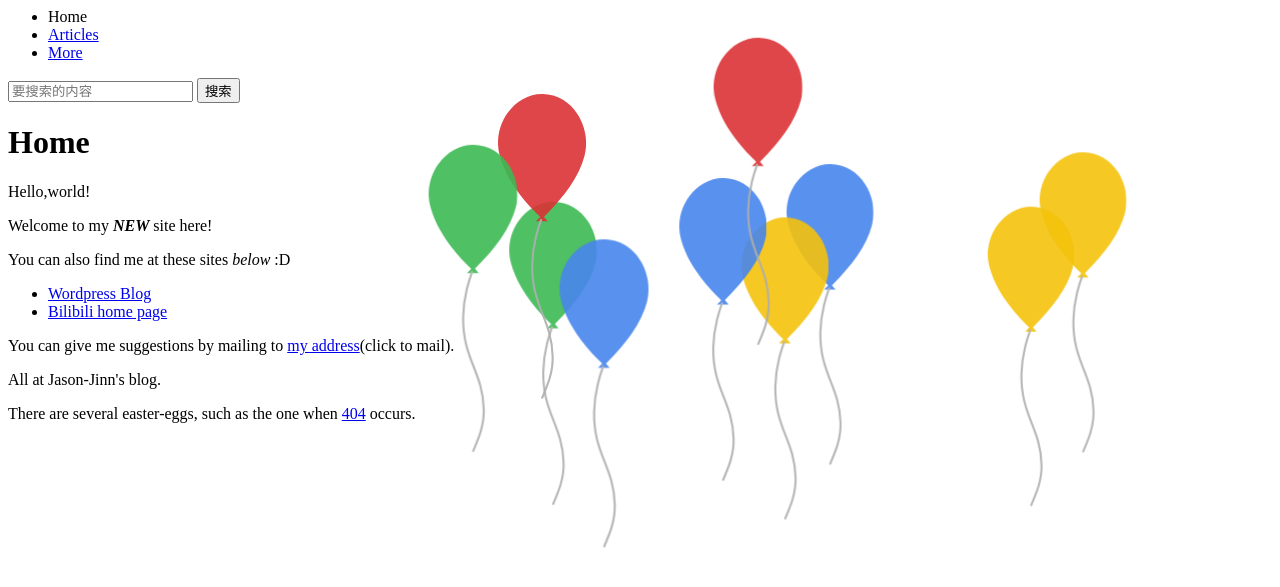
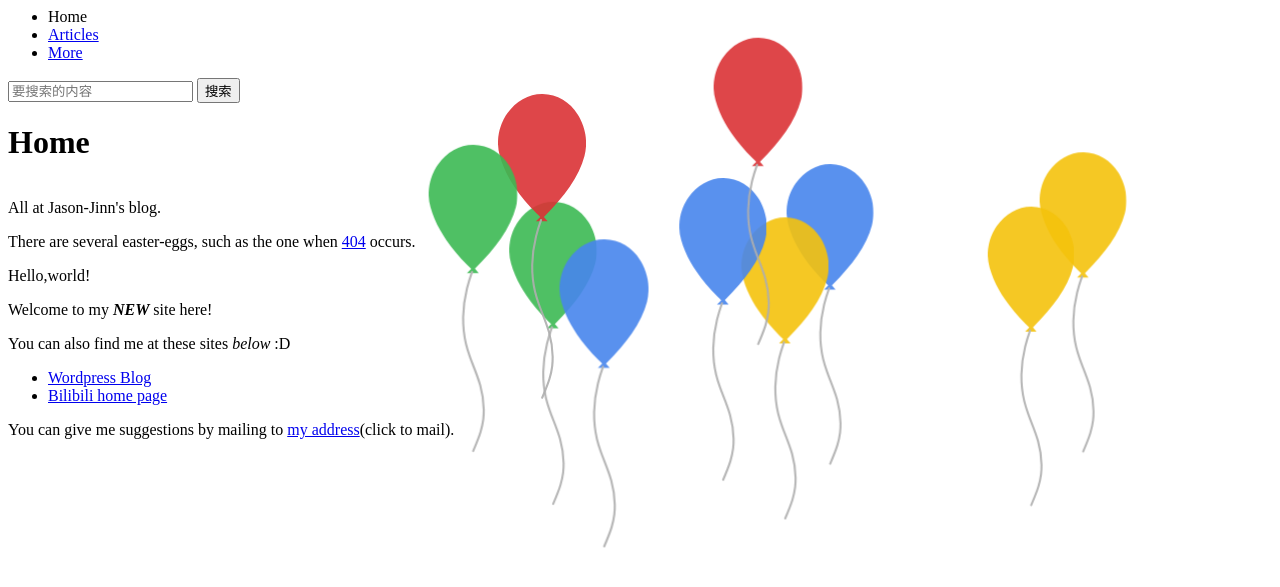
Before and after one commit to Jason-Jinn/jason-jinn.github.io, a plain HTML site: page index.html in a window 1280 px wide. Shown: the part 107-694 px from the top of the page. Drawn offline with Linux system fonts and the light colour scheme; a script that the page names is missing; files whose address does not match are found by name.

Commit message:
Update index.html

```diff
--- a/index.html
+++ b/index.html
@@ -20,6 +20,17 @@
     <meta charset="utf-8">
     <meta name="viewport" content="width=device-width">
     <title>Jason-Jinn|Home</title>
+
+    <style>
+        #main{
+            min-height: 100%;
+            margin-bottom:-200px; /* 设置下边距为-200尽量不要让页脚离内容太远 */
+        }
+
+        #separate{
+            height: 200px;
+        }
+    </style>
   </head>
 
   <body>
@@ -47,6 +58,20 @@
 
     <h1>Home</h1>
 
+    <div id="main">
+        <!-- 页面内容包括顶部导航栏 -->
+
+        <div id="separate"></div><!-- 可以放置main里面也可以到外面，放里面不会与页脚的边距过大 -->
+    </div>
+
+    <div id="footer">
+        <!-- 页脚内容 -->
+	 <footer>
+      	     <p>All at Jason-Jinn's blog.</p>
+             <p>There are several easter-eggs, such as the one when <a href="https://jason-jinn.github.io/404.html">404</a> occurs.</p>
+	 </footer>
+    </div>
+
     <p>Hello,world!</p>
     <p>Welcome to my <em><strong>NEW</strong></em> site here!</p>
     <p>You can also find me at these sites <em>below</em> :D</p>
@@ -59,8 +84,3 @@
 
   </body>
 </html>
-
-<footer>
-      <p>All at Jason-Jinn's blog.</p>
-      <p>There are several easter-eggs, such as the one when <a href="https://jason-jinn.github.io/404.html">404</a> occurs.</p>
-</footer>
```
